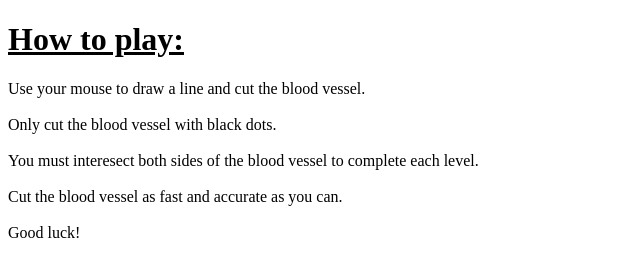
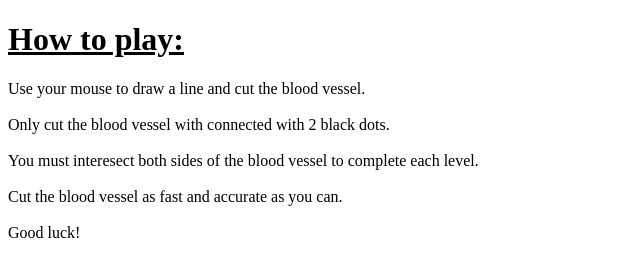
Before and after one commit to SciKit-Surgery/Blood-Vessel-Game, a plain HTML site: page instructions.html in a window 1280 px wide. Shown: the whole page, without its empty margins (0-640 px from the left). Drawn offline with Linux system fonts and the light colour scheme.

Commit message:
Add files via upload

```diff
--- a/instructions.html
+++ b/instructions.html
@@ -6,7 +6,7 @@
 
 Use your mouse to draw a line and cut the blood vessel.
 <br><br>
-Only cut the blood vessel with black dots.
+Only cut the blood vessel with connected with 2 black dots.
 <br><br>
 You must interesect both sides of the blood vessel to complete each level.
 <br><br>
```
